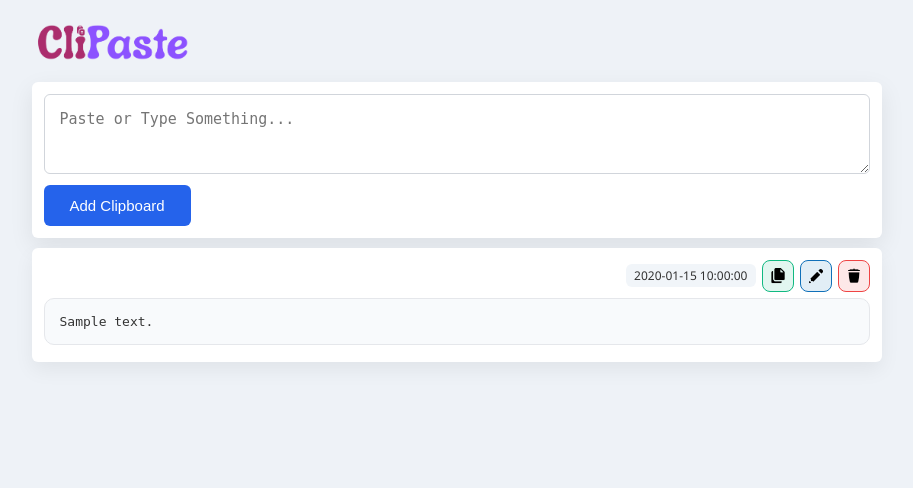
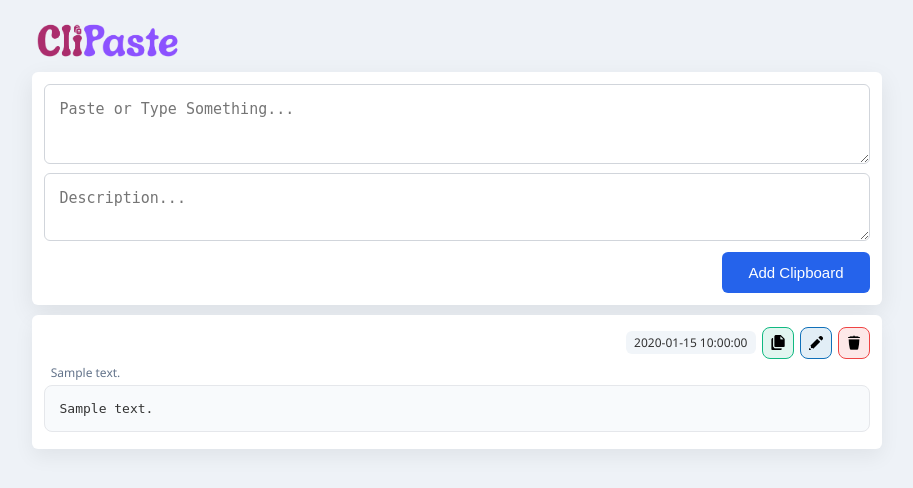
Before and after one commit to AniketDohale/Web_Clipboard, a Flask app: template templates/index.html in a window 1280 px wide. Shown: the top 488 px of the page, without its empty margins (176-1089 px from the left). Run offline with Flask 3, Linux system fonts and the light colour scheme; the template is opened without the code that fills it: most values are stand-ins (such as "Sample title", 1, 10 or a date in 2020).

Commit message:
Added Desription Field

```diff
--- a/app.py
+++ b/app.py
@@ -19,6 +19,7 @@ def index():
 @app.route("/add", methods=["POST"])
 def add():
     text = request.form.get("text")
+    description = request.form.get("description", "").strip()
 
     if text:
         data = load_Data()
@@ -26,6 +27,7 @@ def add():
         data.append({
             "id": str(uuid4()),
             "text": text,
+            "description": description,
             "time": datetime.now().strftime("%I:%M %p • %d %b %Y")
         })
         save_Data(data)
@@ -41,10 +43,13 @@ def delete(item_id):
 @app.route("/edit/<item_id>", methods=["POST"])
 def edit(item_id):
     text = request.form.get("text")
+    description = request.form.get("description", "").strip()
+
     data = load_Data()
     for item in data:
         if item["id"] == item_id:
             item["text"] = text
+            item["description"] = description
             item["time"] = datetime.now().strftime("%I:%M %p • %d %b %Y")
             break
 
--- a/static/style/main.css
+++ b/static/style/main.css
@@ -27,11 +27,11 @@ a {
 
 .logo-container {
     display: flex;
-    margin-bottom: 15px;
+    margin-bottom: 8px;
 }
 
 .logo {
-    width: 160px;
+    width: 150px;
     height: auto;
     display: block;
 }
@@ -40,8 +40,8 @@ form {
     background: #fff;
     padding: 12px;
     border-radius: 6px;
+    margin-bottom: 10px;
     box-shadow: 0 8px 24px rgba(0,0,0,0.08);
-    margin-bottom: 10px;
 }
 
 textarea {
@@ -60,8 +60,14 @@ textarea:focus {
     border-color: #3b82f6;
 }
 
+.description-input {
+    margin-top: 4px;
+    min-height: 55px;
+}
+
 .add-btn {
-    margin-top: 6px;
+    display: block;
+    margin: 6px 0 0 auto;
     background: #2563eb;
     color: white;
     border: none;
@@ -80,9 +86,9 @@ textarea:focus {
     background: white;
     border-radius: 6px;
     padding: 12px;
-    margin-bottom: 10px;
+    margin-bottom: 6px;
+    transition: .25s;
     box-shadow: 0 8px 20px rgba(0,0,0,.06);
-    transition: .25s;
 }
 
 .card:hover {
@@ -154,9 +160,20 @@ textarea:focus {
     background: rgba(239, 68, 68, 0.22);
 }
 
+.item-description {
+    margin: 0 2px 4px;
+    padding: 0 2px;
+    font-size: 12px;
+    line-height: 1.4;
+    color: #64748b;
+    font-weight: 500;
+    white-space: pre-wrap;
+    word-break: break-word;
+}
+
 pre {
     background: #f8fafc;
-    border-radius: 10px;
+    border-radius: 8px;
     padding: 15px;
     white-space: pre-wrap;
     word-break: break-word;
--- a/templates/index.html
+++ b/templates/index.html
@@ -15,6 +15,7 @@
 
         <form action="/add" method="POST">
             <textarea name="text" placeholder="Paste or Type Something..."></textarea>
+            <textarea name="description" placeholder="Description..." class="description-input" ></textarea>
             <button class="add-btn">Add Clipboard</button>
         </form>
 
@@ -38,10 +39,13 @@
                 </a>
             </div>
 
+            <div class="item-description"> {{ item.get('description', '') }} </div>
+
             <pre id="t{{ item.id }}">{{ item.text }}</pre>
 
             <form id="form{{ item.id }}" action="/edit/{{ item.id }}" method="POST" style="display:none;">
                 <textarea name="text">{{ item.text }}</textarea>
+                <textarea name="description" class="description-input" placeholder="Description..." >{{ item.get('description', '') }}</textarea>
 
                 <div class="form-actions">
                     <button type="submit" class="form-btn form-save-btn">Save</button>
```
Also changed, not shown: dark-scheme.txt (added, +23 -0 lines).
